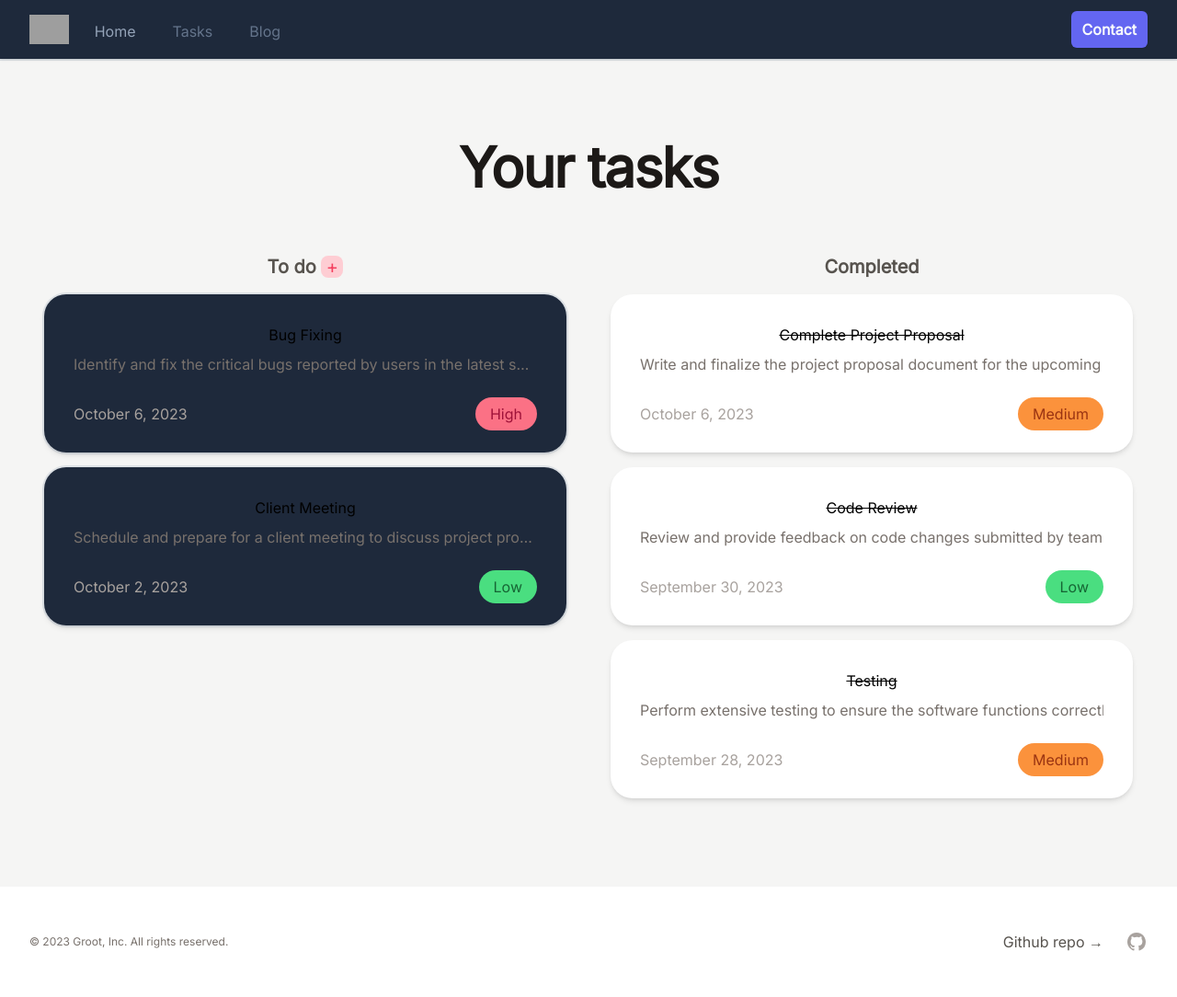
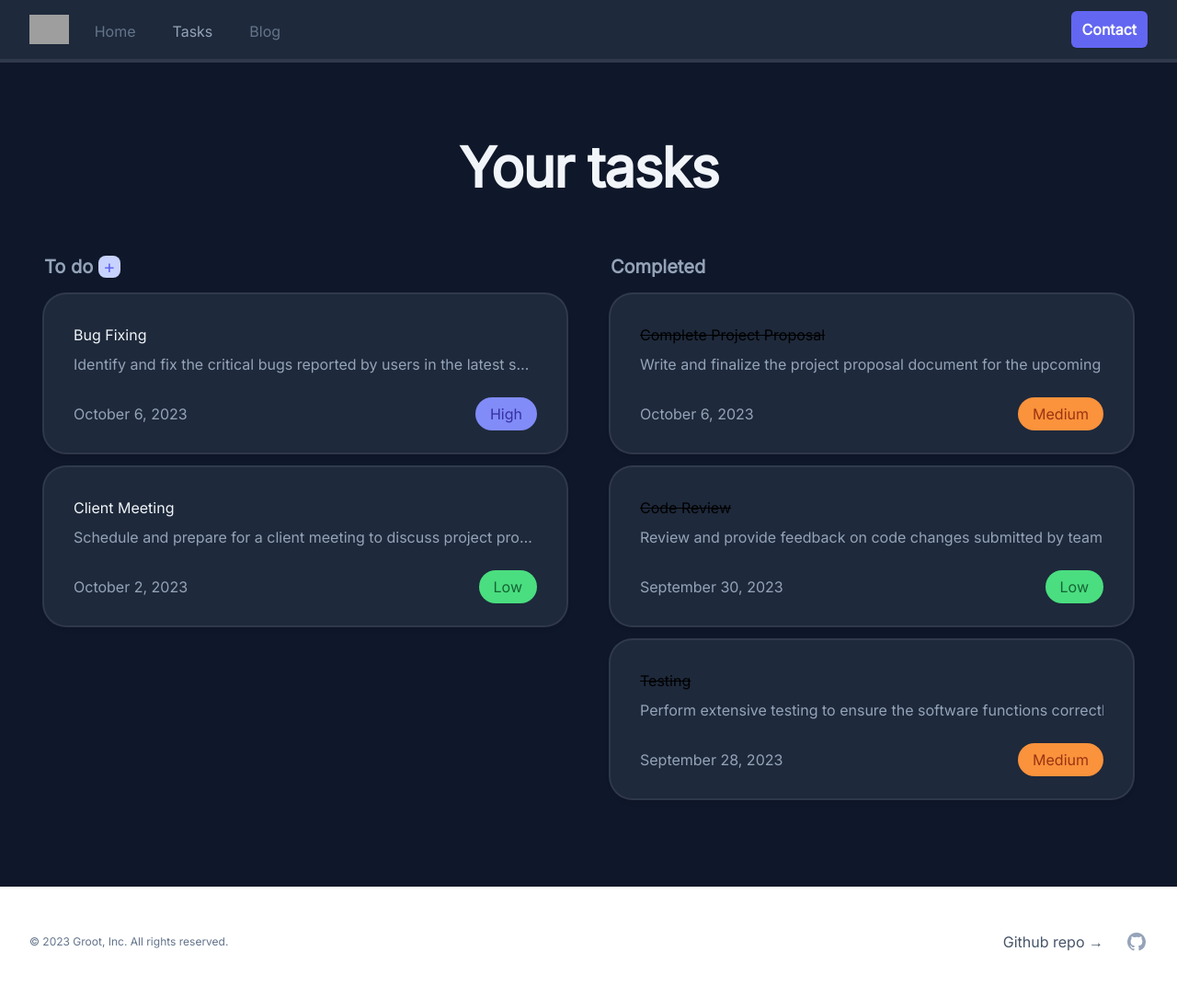
Before and after one commit to fexnagy/groot, a PHP site: page /tasks.php in a window 1280 px wide. Shown: the whole page at 92% size. Run offline with PHP 8.4, Linux system fonts and the light colour scheme; data comes from the database, SQL or seed files in the repository; some libraries are stand-ins or nearby versions; grey boxes are pictures that could not be loaded.

Commit message:
nice fixes

```diff
--- a/css/style.css
+++ b/css/style.css
@@ -36,19 +36,22 @@
 
 a,
 button,
-input {
+input,
+textarea,
+select,
+option {
   transition: all 0.1s ease-in-out;
 }
 a:focus-visible,
 button:focus-visible,
-input:focus-visible {
+input:focus-visible,
+textarea:focus-visible,
+select:focus-visible,
+option:focus-visible {
   outline: none;
   box-shadow: 0 0 0 3px rgba(148, 163, 184, 0.2);
 }
 
-input:focus,
-textarea:focus,
-select:focus,
-option:focus {
-  outline: 3px solid rgb(225, 29, 72);
+select {
+  background: rgba(148, 163, 184, 0.1);
 }/*# sourceMappingURL=style.css.map */
--- a/css/style.sass
+++ b/css/style.sass
@@ -25,15 +25,15 @@
 
 a,
 button,
-input
+input,
+textarea,
+select,
+option
   transition: all .1s ease-in-out
   &:focus-visible
     outline: none
-      //slate box shadow
     box-shadow: 0 0 0 3px rgb(148, 163, 184, .2)
 
-input:focus,
-textarea:focus,
-select:focus,
-option:focus
-  outline: 3px solid rgb(225 29 72)
+// change select bg color
+select
+  background: rgb(148, 163, 184, .1)
--- a/tasks.php
+++ b/tasks.php
@@ -54,13 +54,13 @@
 {
     switch ($priority) {
         case 'high':
-            return 'bg-rose-400 text-rose-800';
+            return 'bg-indigo-400 text-indigo-800';
         case 'medium':
             return 'bg-orange-400 text-orange-800';
         case 'low':
             return 'bg-green-400 text-green-800';
         default:
-            return 'bg-stone-400 text-stone-800';
+            return 'bg-slate-400 text-slate-800';
     }
 }
 ?>
@@ -72,14 +72,14 @@
     <meta charset="UTF-8" />
     <meta name="viewport" content="width=device-width, initial-scale=1.0" />
     <title>Groot - Task Manager</title>
-    <link rel="shortcut icon" href="https://tailwindui.com/img/logos/mark.svg?color=rose&shade=500" type="image/x-icon" />
+    <link rel="shortcut icon" href="https://tailwindui.com/img/logos/mark.svg?color=indigo&shade=500" type="image/x-icon" />
     <link rel="stylesheet" href="css/style.css" />
     <script src="https://cdn.tailwindcss.com"></script>
     <script src="js/app.js" defer></script>
 </head>
 
 <body>
-    <nav class="bg-slate-800 shadow sticky top-0 z-50 backdrop-blur-sm ring-2 ring-slate-400/25">
+    <nav class="bg-slate-800 shadow sticky top-0 z-50 backdrop-blur-sm ring-4 ring-slate-400/25">
         <div class="mx-auto max-w-7xl px-4 sm:px-6 lg:px-8">
             <div class="flex h-16 justify-between">
                 <div class="flex">
@@ -95,8 +95,8 @@
                         <img class="h-8 w-auto" src="https://tailwindui.com/img/logos/mark.svg?color=indigo&shade=400" alt="Groot UI" />
                     </div>
                     <div class="hidden md:ml-6 md:flex md:space-x-8">
-                        <a class="inline-flex items-center px-1 pt-1 text-md text-slate-400 hover:cursor-pointer" id="current">Home</a>
-                        <a class="inline-flex items-center px-1 pt-1 text-md text-slate-500 hover:text-slate-400" href="tasks.php">Tasks</a>
+                        <a class="inline-flex items-center px-1 pt-1 text-md text-slate-500 hover:text-slate-400" href="index.php">Home</a>
+                        <a class="inline-flex items-center px-1 pt-1 text-md text-slate-400 hover:cursor-pointer" id="current">Tasks</a>
                         <a class="inline-flex items-center px-1 pt-1 text-md text-slate-500 hover:text-slate-400" href="blog.html">Blog</a>
                     </div>
                 </div>
@@ -112,47 +112,47 @@
         <!-- Mobile menu, show/hide based on menu state. -->
         <div class="hidden" id="mobile-menu">
             <div class="space-y-1 pb-3 pt-2">
-                <a class="block border-l-4 border-slate-500 bg-slate-700 text-slate-400 py-2 pl-3 pr-4  sm:pl-5 sm:pr-6 hover:cursor-pointer" id="current-mobile">Home</a>
-                <a href="tasks.php" class="block border-l-4 border-transparent py-2 pl-3 pr-4 text-slate-500 hover:border-slate-500 hover:bg-slate-700 hover:text-slate-400 sm:pl-5 sm:pr-6">Tasks</a>
-                <a href="blog.html" class="block border-l-4 border-transparent py-2 pl-3 pr-4 text-slate-500 hover:border-slate-500 hover:bg-slate-700 hover:text-slate-400 sm:pl-5 sm:pr-6">Blog</a>
+                <a class="block border-l-4 border-transparent py-2 pl-3 pr-4 text-slate-500 hover:border-slate-500 hover:bg-slate-700 hover:text-slate-400 sm:pl-5 sm:pr-6 hover:cursor-pointer" href="index.php">Home</a>
+                <a class="block border-l-4 border-slate-500 bg-slate-700 py-2 pl-3 pr-4 text-slate-400 hover:border-slate-500 hover:bg-slate-700 hover:text-slate-400 sm:pl-5 sm:pr-6" id="current-mobile">Tasks</a>
+                <a class="block border-l-4 border-transparent py-2 pl-3 pr-4 text-slate-500 hover:border-slate-500 hover:bg-slate-700 hover:text-slate-400 sm:pl-5 sm:pr-6 hover:cursor-pointer" href="blog.html">Blog</a>
             </div>
         </div>
     </nav>
 
     <section>
-        <div class="py-24 pb-10 sm:py-32 sm:pb-20 -mt-10 bg-stone-100">
+        <div class="py-24 pb-10 sm:py-32 sm:pb-20 -mt-10 bg-slate-900">
             <div class="mx-auto max-w-7xl px-6 lg:px-8">
-                <h2 class="text-center text-4xl pb-12 font-bold tracking-tight text-stone-900 sm:text-6xl">Your tasks</h2>
-                <div class="mx-auto max-w-7xl text-center">
+                <h2 class="text-center text-4xl pb-12 font-bold tracking-tight text-slate-100 sm:text-6xl">Your tasks</h2>
+                <div class="mx-auto max-w-7xl text-left">
                     <?php if (!$hasToDoTasks && !$hasCompletedTasks) { ?>
                         <a class="text-slate-500 font-bold hover:cursor-pointer hover:opacity-75 py-4 h-64" onclick="openAddTaskModal()">Create a new task.</a>
                     <?php } else { ?>
                         <div class="grid grid-cols-1 md:grid-cols-2 gap-4">
                             <?php if ($hasToDoTasks) { ?>
                                 <div class="mx-4">
-                                    <h3 class="select-none font-bold text-stone-600 text-xl py-4">To do
+                                    <h3 class="select-none font-bold text-slate-400 text-xl py-4">To do
                                         <?php if ($hasCompletedTasks || !$hasCompletedTasks && $hasToDoTasks) { ?>
-                                            <span class=" bg-rose-200 rounded-lg px-[5.4px] text-rose-500 text-center font-normal hover:cursor-pointer hover:opacity-75" onclick="openAddTaskModal()" title="Add task">+</span>
+                                            <span class=" bg-indigo-200 rounded-lg px-[5.4px] text-indigo-500 text-center font-normal hover:cursor-pointer hover:opacity-75" onclick="openAddTaskModal()" title="Add task">+</span>
                                         <?php } ?>
                                     </h3>
                                     <?php foreach ($tasks as $task) { ?>
                                         <div id="contextMenu" style="display: none; position: absolute; background-color: white; border: 1px solid #ccc;">
                                             <div onclick="deleteCard();">Delete</div>
                                         </div>
-                                        <div class="card max-w-md mx-auto bg-slate-800 rounded-3xl shadow-md overflow-hidden md:max-w-2xl mb-4 ring-2 ring-slate-400/25" oncontextmenu="showContextMenu(event); return false;">
+                                        <div class="card max-w-full bg-slate-800 rounded-3xl shadow-md overflow-hidden mb-4 ring-2 ring-slate-400/25" oncontextmenu="showContextMenu(event); return false;">
                                             <div class="md:flex">
                                                 <div class="p-8 mb-8 md:mb-0 w-full">
-                                                    <a href="#" class="task-title-link hover:line-through" data-task-id="<?= $task['id'] ?>">
+                                                    <a href="#" class="task-title-link hover:line-through text-slate-100 hover:text-slate-300" data-task-id="<?= $task['id'] ?>">
                                                         <?= $task['title'] ?>
                                                     </a>
-                                                    <p class="mt-2 mb-4 text-stone-500 truncate" title="<?= $task['description'] ?>">
+                                                    <p class="mt-2 mb-4 text-slate-400 truncate" title="<?= $task['description'] ?>">
                                                         <?= $task['description'] ?>
                                                     </p>
-                                                    <span class="relative z-10 top-2 float-left py-1.5 font-medium text-stone-400" title="Date added"><?= date('F j, Y', strtotime($task['created_at'])) ?></span>
+                                                    <span class="relative z-10 top-2 float-left py-1.5 font-medium text-slate-400" title="Date added"><?= date('F j, Y', strtotime($task['created_at'])) ?></span>
                                                     <?php
                                                     $priorityClass = getPriorityClass($task['priority']);
                                                     ?>
-                                                    <span class="select-none relative z-10 top-2 float-right rounded-full <?= $priorityClass ?> px-4 py-1.5 font-medium"><?= ucfirst($task['priority']) ?></span>
+                                                    <span title="Priority" class="select-none relative z-10 top-2 float-right rounded-full <?= $priorityClass ?> px-4 py-1.5 font-medium"><?= ucfirst($task['priority']) ?></span>
                                                 </div>
                                             </div>
                                         </div>
@@ -161,13 +161,13 @@
                             <?php } ?>
                             <?php if ($hasCompletedTasks) { ?>
                                 <div class="mx-4">
-                                    <h3 class="select-none font-bold text-stone-600 text-xl py-4">Completed
+                                    <h3 class="select-none font-bold text-slate-400 text-xl py-4">Completed
                                         <?php if (!$hasToDoTasks) { ?>
-                                            <span class="bg-rose-200 rounded-lg px-[5.4px] text-rose-500 text-center font-normal hover:cursor-pointer hover:opacity-75" onclick="openAddTaskModal()" title="Add task">+</span>
+                                            <span class="bg-indigo-200 rounded-lg px-[5.4px] text-indigo-500 text-center font-normal hover:cursor-pointer hover:opacity-75" onclick="openAddTaskModal()" title="Add task">+</span>
                                         <?php } ?>
                                     </h3>
                                     <?php foreach ($completedTasks as $completedTask) { ?>
-                                        <div class="max-w-md mx-auto bg-white rounded-3xl shadow-md overflow-hidden md:max-w-2xl mb-4">
+                                        <div class="card max-w-full bg-slate-800 rounded-3xl shadow-md overflow-hidden mb-4 ring-2 ring-slate-400/25">
                                             <div class="md:flex">
                                                 <div class="p-8 mb-8 md:mb-0 w-full">
                                                     <?php if ($completedTask['status'] == 'done') { ?>
@@ -177,14 +177,14 @@
                                                             <?= $completedTask['title'] ?>
                                                         </a>
                                                     <?php } ?>
-                                                    <p class="mt-2 mb-4 text-stone-500 truncate line-clamp-3" title="<?= $completedTask['description'] ?>">
+                                                    <p class="mt-2 mb-4 text-slate-400 truncate line-clamp-3" title="<?= $completedTask['description'] ?>">
                                                         <?= $completedTask['description'] ?>
                                                     </p>
-                                                    <span class="relative z-10 top-2 float-left py-1.5 font-medium text-stone-400" title="Date added"><?= date('F j, Y', strtotime($completedTask['created_at'])) ?></span>
+                                                    <span class="relative z-10 top-2 float-left py-1.5 font-medium text-slate-400" title="Date added"><?= date('F j, Y', strtotime($completedTask['created_at'])) ?></span>
                                                     <?php
                                                     $priorityClass = getPriorityClass($completedTask['priority']);
                                                     ?>
-                                                    <span class="select-none relative z-10 top-2 float-right rounded-full <?= $priorityClass ?> px-4 py-1.5 font-medium"><?= ucfirst($completedTask['priority']) ?></span>
+                                                    <span title="Priority" class="select-none relative z-10 top-2 float-right rounded-full <?= $priorityClass ?> px-4 py-1.5 font-medium"><?= ucfirst($completedTask['priority']) ?></span>
                                                 </div>
                                             </div>
                                         </div>
@@ -201,10 +201,10 @@
     <footer class="bg-white">
         <div class="mx-auto max-w-7xl px-6 py-12 md:flex md:items-center md:justify-between lg:px-8">
             <div class="flex justify-center space-x-6 md:order-2">
-                <div class="text-stone-600 select-none">
+                <div class="text-slate-600 select-none">
                     Github repo <span aria-hidden="true">→</span>
                 </div>
-                <a href="https://github.com/fexnagy/groot" class="text-stone-400 hover:text-rose-500 transition duration-150 ease-in-out" target="_blank">
+                <a href="https://github.com/fexnagy/groot" class="text-slate-400 hover:text-indigo-500 transition duration-150 ease-in-out" target="_blank">
                     <span class="sr-only">GitHub</span>
                     <svg class="h-6 w-6" fill="currentColor" viewBox="0 0 24 24" aria-hidden="true">
                         <path fill-rule="evenodd" d="M12 2C6.477 2 2 6.484 2 12.017c0 4.425 2.865 8.18 6.839 9.504.5.092.682-.217.682-.483 0-.237-.008-.868-.013-1.703-2.782.605-3.369-1.343-3.369-1.343-.454-1.158-1.11-1.466-1.11-1.466-.908-.62.069-.608.069-.608 1.003.07 1.531 1.032 1.531 1.032.892 1.53 2.341 1.088 2.91.832.092-.647.35-1.088.636-1.338-2.22-.253-4.555-1.113-4.555-4.951 0-1.093.39-1.988 1.029-2.688-.103-.253-.446-1.272.098-2.65 0 0 .84-.27 2.75 1.026A9.564 9.564 0 0112 6.844c.85.004 1.705.115 2.504.337 1.909-1.296 2.747-1.027 2.747-1.027.546 1.379.202 2.398.1 2.651.64.7 1.028 1.595 1.028 2.688 0 3.848-2.339 4.695-4.566 4.943.359.309.678.92.678 1.855 0 1.338-.012 2.419-.012 2.747 0 .268.18.58.688.482A10.019 10.019 0 0022 12.017C22 6.484 17.522 2 12 2z" clip-rule="evenodd" />
@@ -212,7 +212,7 @@
                 </a>
             </div>
             <div class="mt-8 md:order-1 md:mt-0">
-                <p class="text-center text-xs leading-5 text-stone-500">
+                <p class="text-center text-xs leading-5 text-slate-500">
                     &copy; 2023 Groot, Inc. All rights reserved.
                 </p>
             </div>
@@ -224,43 +224,43 @@
         <div class="flex items-center justify-center min-h-screen pt-4 px-4 pb-20 text-center sm:block sm:p-0">
             <!-- Background overlay, show/hide based on modal state -->
             <div class="fixed inset-0" aria-hidden="true">
-                <div class="absolute inset-0 bg-stone-800 opacity-50"></div>
+                <div class="absolute inset-0 bg-slate-800 opacity-50"></div>
             </div>
 
             <!-- This element is to trick the browser into centering the modal contents. -->
             <span class="hidden sm:inline-block sm:align-middle sm:h-screen" aria-hidden="true">&#8203;</span>
 
             <!-- Task Modal Content -->
-            <div class="inline-block align-bottom bg-white rounded-lg text-left overflow-hidden shadow-xl transform transition-all sm:my-8 sm:align-middle sm:max-w-lg px-12">
-                <div class="bg-white px-4 pt-5 pb-4 sm:p-6 sm:pb-4">
+            <div class="inline-block align-bottom bg-slate-700 rounded-lg text-left overflow-hidden shadow-xl transform transition-all sm:my-8 sm:align-middle sm:max-w-lg px-12">
+                <div class="px-4 pt-5 pb-4 sm:p-6 sm:pb-4">
                     <div class="sm:flex sm:items-start p-4">
                         <div class="mt-3 text-center sm:mt-0 sm:ml-4 sm:text-left">
-                            <h3 class="text-xl leading-6 font-bold text-stone-900 pb-8" id="modal-title">
+                            <h3 class="text-xl leading-6 font-bold text-slate-900 pb-8" id="modal-title">
                                 Add task
                             </h3>
                             <div class="mt-2">
                                 <form method="POST" action="<?php echo $_SERVER['PHP_SELF']; ?>">
                                     <div class="mb-4">
-                                        <label for="title" class="block text-stone-700 text-sm font-bold mb-2">Title</label>
-                                        <input minlength="5" maxlength="50" type="text" id="title" name="title" class="appearance-none border rounded w-full py-2 px-3 text-stone-700" required>
+                                        <label for="title" class="block text-slate-700 text-sm font-bold mb-2">Title</label>
+                                        <input minlength="5" maxlength="50" type="text" id="title" name="title" class="appearance-none border rounded w-full py-2 px-3 text-slate-700" required>
                                     </div>
                                     <div class="mb-4">
-                                        <label for="description" class="block text-stone-700 text-sm font-bold mb-2">Description</label>
-                                        <textarea minlength="5" maxlength="255" id="description" name="description" class="appearance-none border rounded w-full py-2 h-24 px-3 text-stone-700" required></textarea>
+                                        <label for="description" class="block text-slate-700 text-sm font-bold mb-2">Description</label>
+                                        <textarea minlength="5" maxlength="255" id="description" name="description" class="appearance-none border rounded w-full py-2 h-24 px-3 text-slate-700" required></textarea>
                                     </div>
                                     <div class="mb-4">
-                                        <label for="priority" class="block text-stone-700 text-sm font-bold mb-2">Priority</label>
-                                        <select id="priority" name="priority" class="appearance-none border rounded w-full py-2 px-3 text-stone-700" required>
+                                        <label for="priority" class="block text-slate-700 text-sm font-bold mb-2">Priority</label>
+                                        <select id="priority" name="priority" class="appearance-none border rounded w-full py-2 px-3 text-slate-700" required>
                                             <option value="low">Low</option>
                                             <option value="medium" selected>Medium</option>
                                             <option value="high">High</option>
                                         </select>
                                     </div>
                                     <div class="flex items-center justify-end">
-                                        <button type="button" class="bg-stone-500 hover:bg-stone-600 text-white py-2 px-4 rounded-full focus:outline-none focus:shadow-outline" onclick="closeAddTaskModal()">
+                                        <button type="button" class="bg-slate-500 hover:bg-slate-600 text-slate-50 py-2 px-4 rounded-full focus:outline-none focus:shadow-outline" onclick="closeAddTaskModal()">
                                             Cancel
                                         </button>
-                                        <button type="submit" class="bg-rose-600 hover:bg-rose-700 text-white py-2 px-4 rounded-full ml-2 focus:outline-none focus:shadow-outline">
+                                        <button type="submit" class="bg-indigo-600 hover:bg-indigo-700 text-slate-50 py-2 px-4 rounded-full ml-2 focus:outline-none focus:shadow-outline">
                                             Add
                                         </button>
                                     </div>
```
Also changed, not shown: blog.html (+10 -10 lines), contact.html (+9 -9 lines), index.php (+6 -6 lines), 1 other file.
